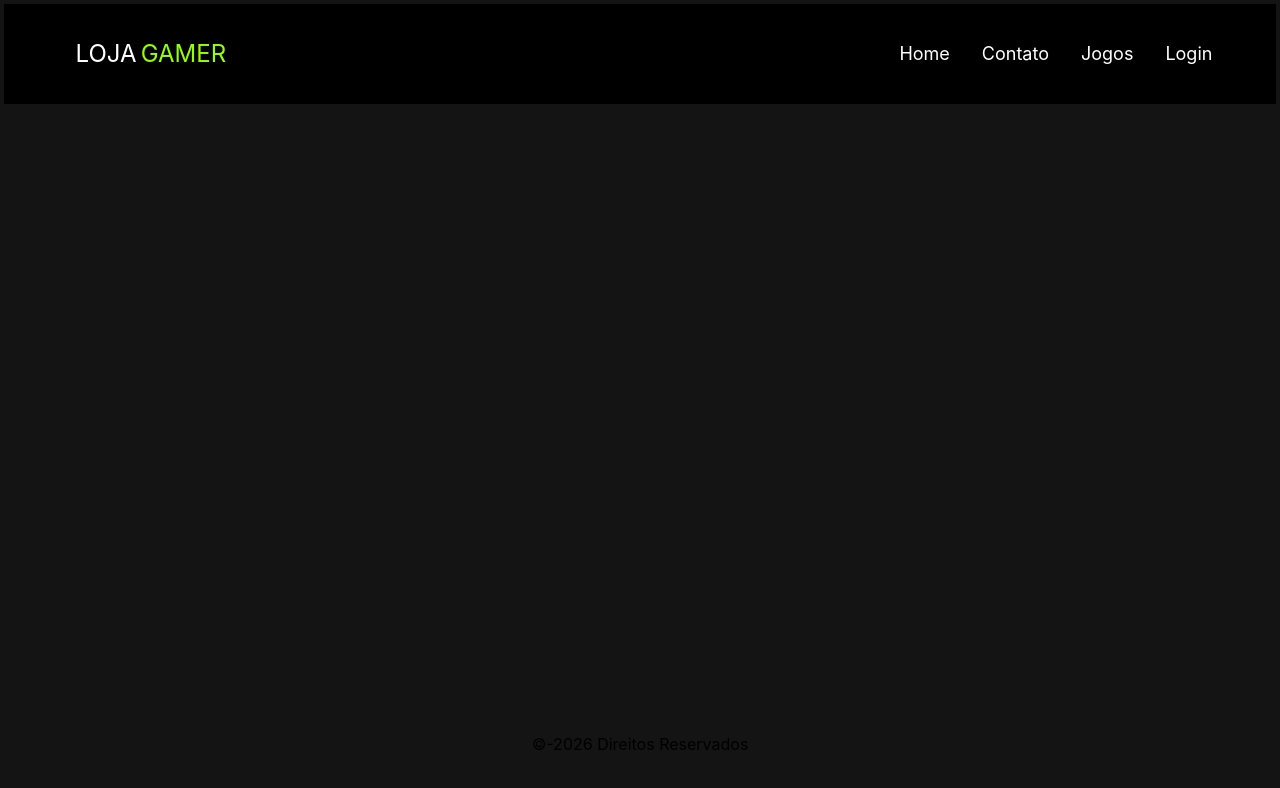
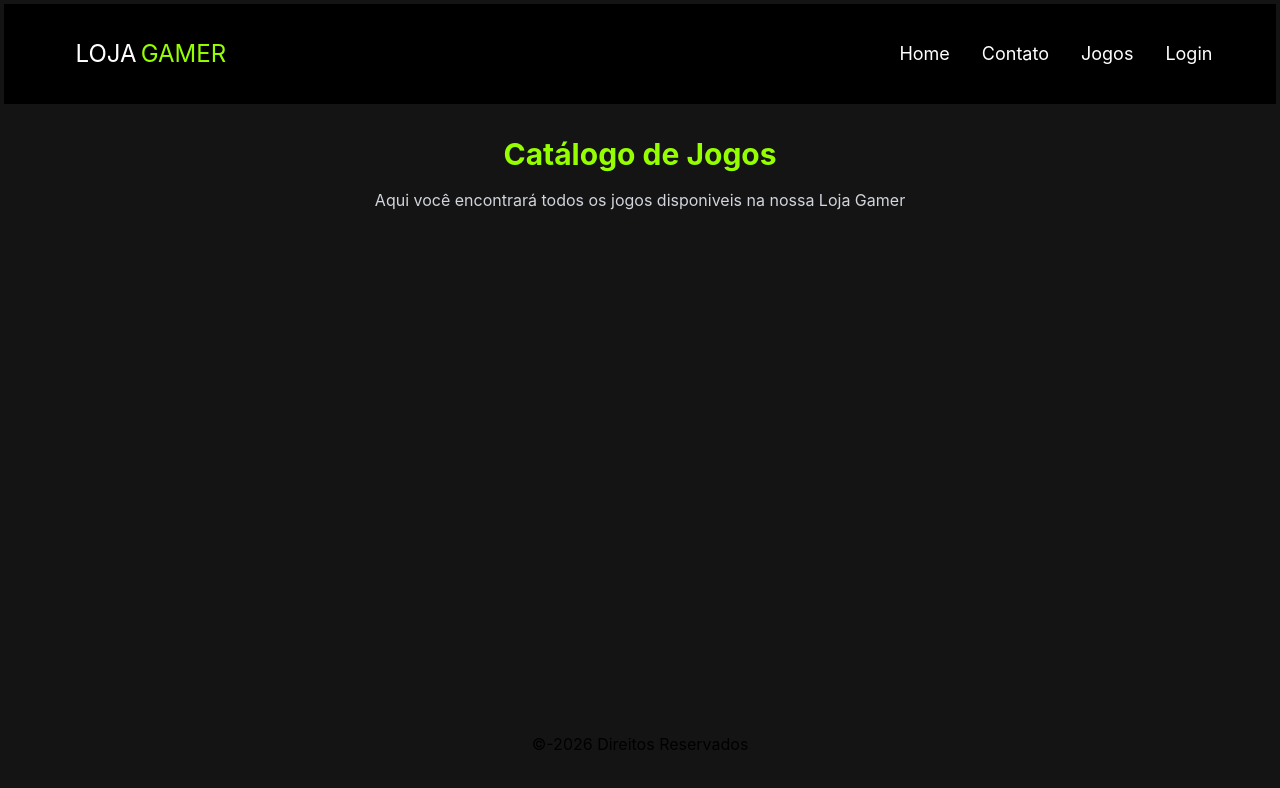
Before and after one commit to G-Vilela/Loja_gamer, a React (Vite) app: page /jogos in a window 1280 px wide. Shown: the top 788 px of the page. Built offline with nearby package versions, Linux system fonts and the light colour scheme.

Commit message:
feat: Codificando e Estilizando Jogos

```diff
--- a/src/pages/Jogos.jsx
+++ b/src/pages/Jogos.jsx
@@ -2,9 +2,13 @@
 
 const Jogos = () => {
   return (
-    <>
 
-    </>
+    <main className="px-[5%] text-center my-8 grow">
+      <h2 className="text-3xl font-bold mb-4 text-[#95ff00]">
+        Catálogo de Jogos</h2>
+      <p className="text-gray-300">Aqui você encontrará todos
+        os jogos disponiveis na nossa Loja Gamer</p>
+    </main>
   )
 }
 
```
